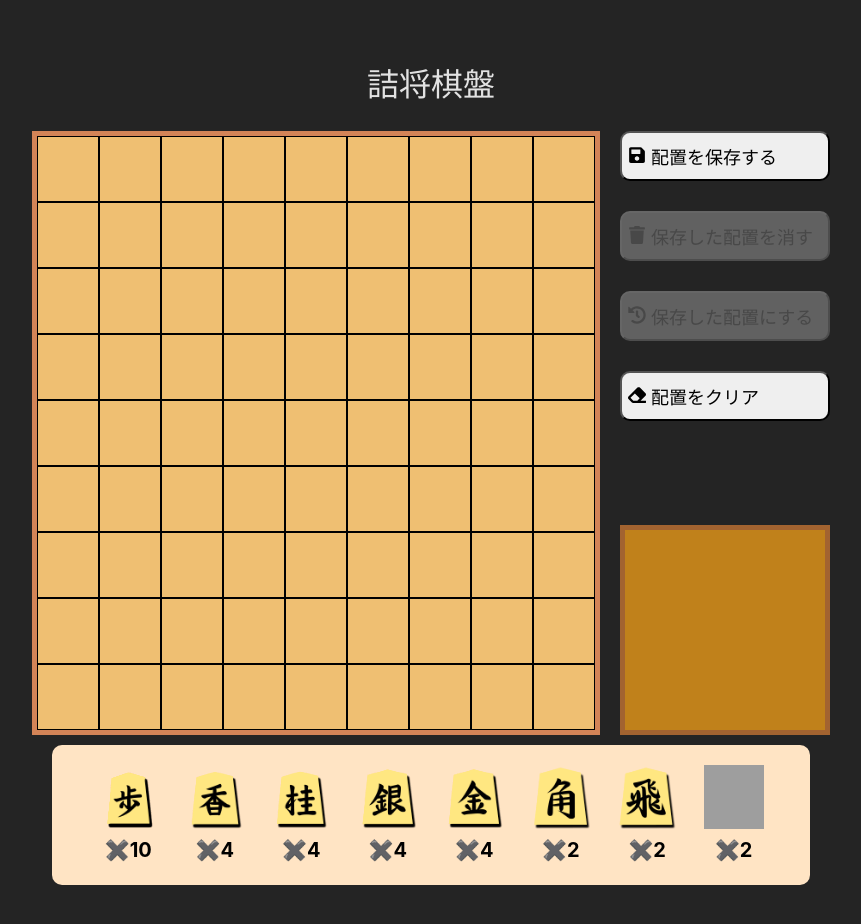
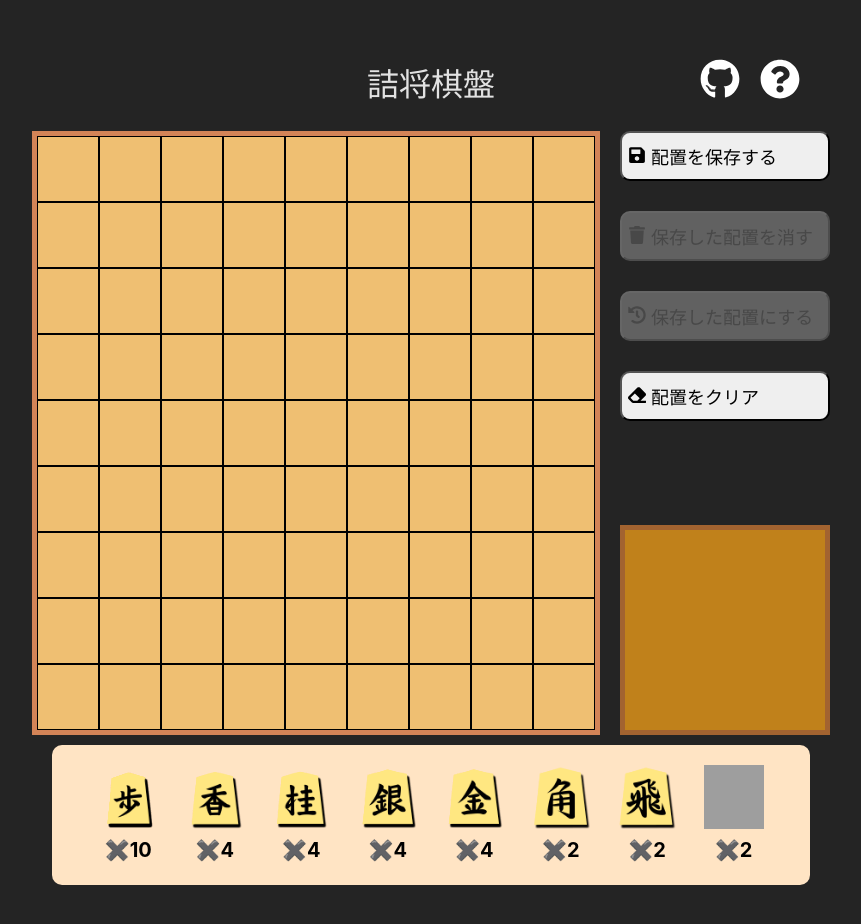
Before and after one commit to wai-doi/tsumeshogi-ban, a React (Vite) app: page / in a window 1280 px wide. Shown: the whole page, without its empty margins (209-1070 px from the left). Built offline with nearby package versions, Linux system fonts and the light colour scheme; grey boxes are pictures that could not be loaded.

Commit message:
リポジトリと使い方のリンクを表示する

```diff
--- a/src/App.css
+++ b/src/App.css
@@ -4,3 +4,22 @@
   padding: 2rem;
   text-align: center;
 }
+
+.title-container {
+  display: flex;
+  justify-content: center;
+  align-items: center;
+  position: relative;
+}
+
+.navigation {
+  position: absolute;
+  right: 0;
+  font-size: 40px;
+  color: white;
+}
+
+.navigation > a {
+  color: white;
+  margin: 0 10px;
+}
--- a/src/App.tsx
+++ b/src/App.tsx
@@ -1,11 +1,18 @@
 import './App.css'
 import Board from './components/Board.tsx'
+import { FaGithub, FaQuestionCircle } from "react-icons/fa";
 
 
 function App() {
   return (
     <>
-      <h1>詰将棋盤</h1>
+      <div className='title-container'>
+        <h1>詰将棋盤</h1>
+        <div className='navigation'>
+          <a href='https://github.com/wai-doi/tsumeshogi-ban/'><FaGithub /></a>
+          <a href='https://github.com/wai-doi/tsumeshogi-ban/blob/main/README.md'><FaQuestionCircle /></a>
+        </div>
+      </div>
       <Board />
     </>
   )
```
